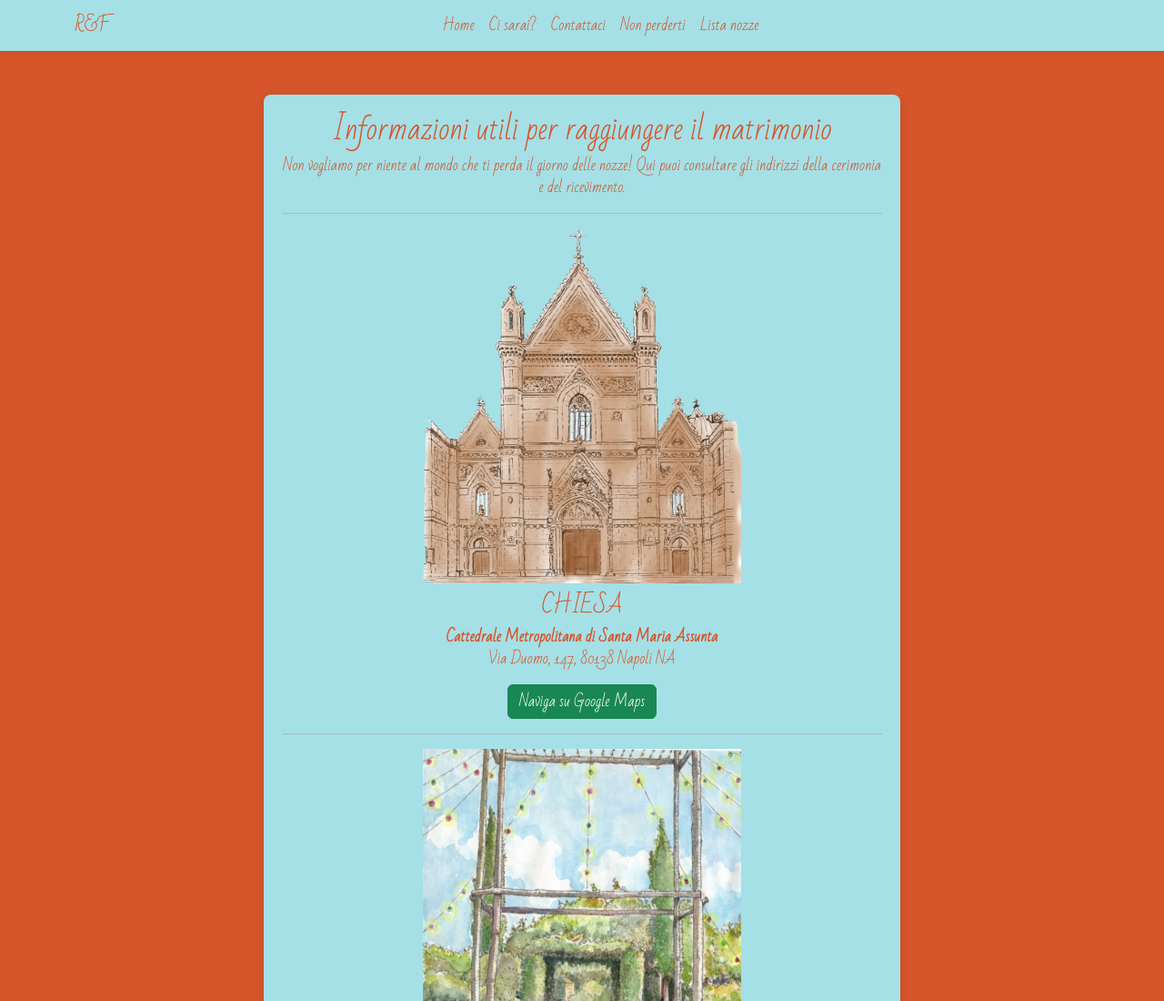
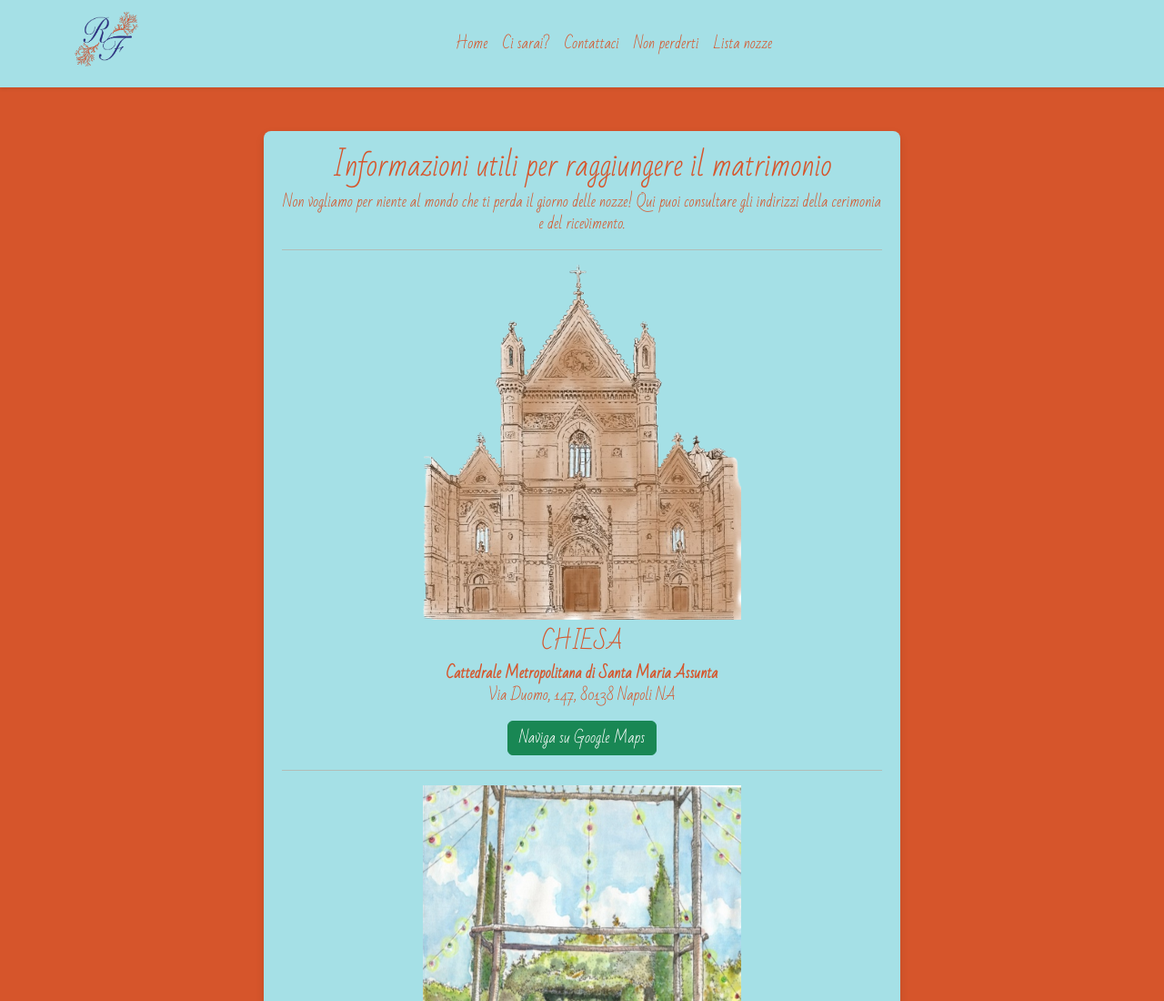
Before and after one commit to AlessandroR94/AlessandroR94.github.io, a plain HTML site: page zona.html in a window 1280 px wide. Shown: the top 1100 px of the page at 91% size. Drawn offline with nearby package versions, Linux system fonts and the light colour scheme.

Commit message:
Update zona.html

```diff
--- a/zona.html
+++ b/zona.html
@@ -13,7 +13,7 @@
     <header>
         <nav class="navbar navbar-expand-lg bg-light shadow-sm">
             <div class="container">
-                <a class="navbar-brand mx-auto" href="index.html">R&F</a>
+                <a class="navbar-brand mx-auto" href="index.html"><img class="navbarImg" src="photo_2025-04-08_21-24-12-removebg-preview.png" alt="logo"></a>
                 <button class="navbar-toggler" type="button" data-bs-toggle="collapse"
                     data-bs-target="#navbarSupportedContent" aria-controls="navbarSupportedContent"
                     aria-expanded="false" aria-label="Toggle navigation">
```
